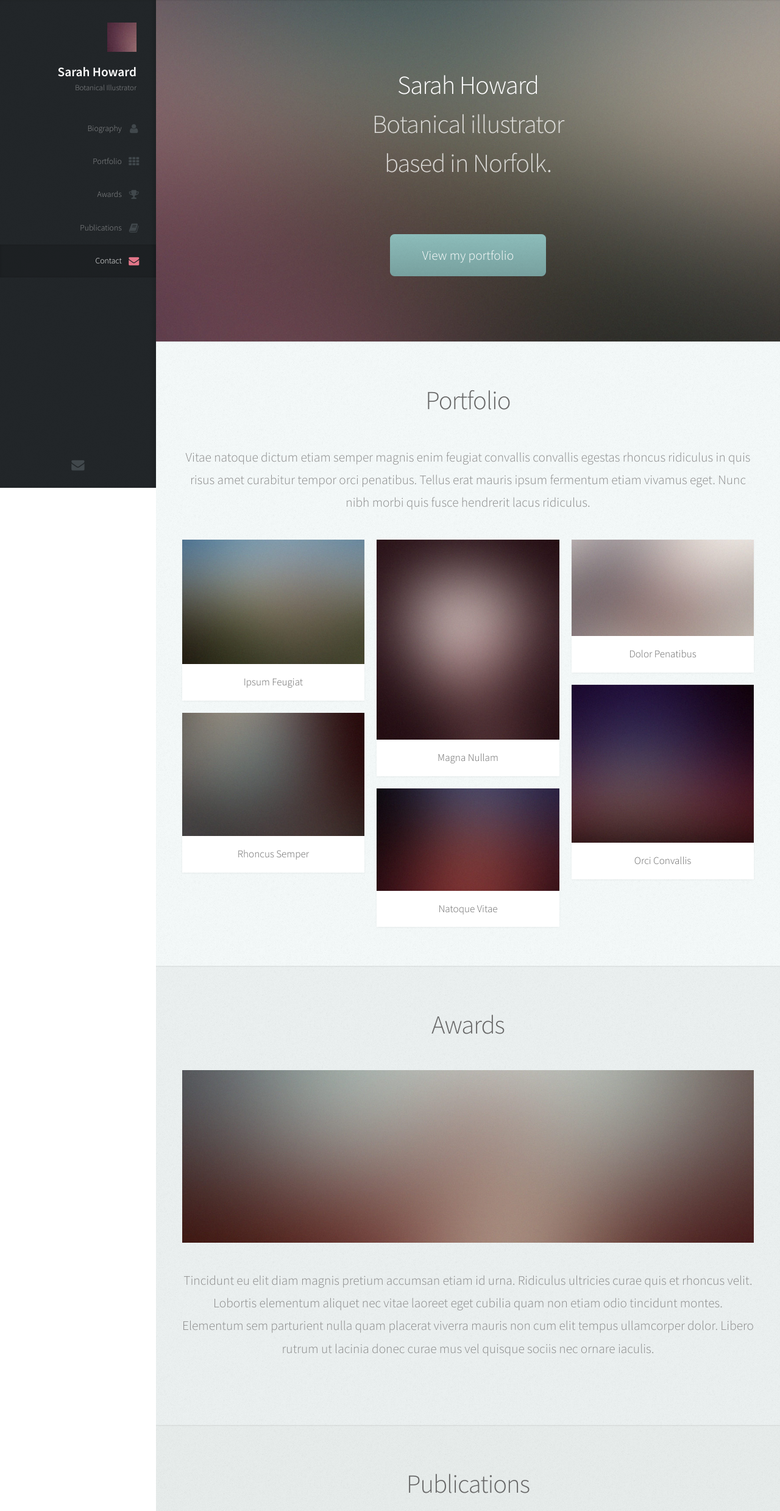
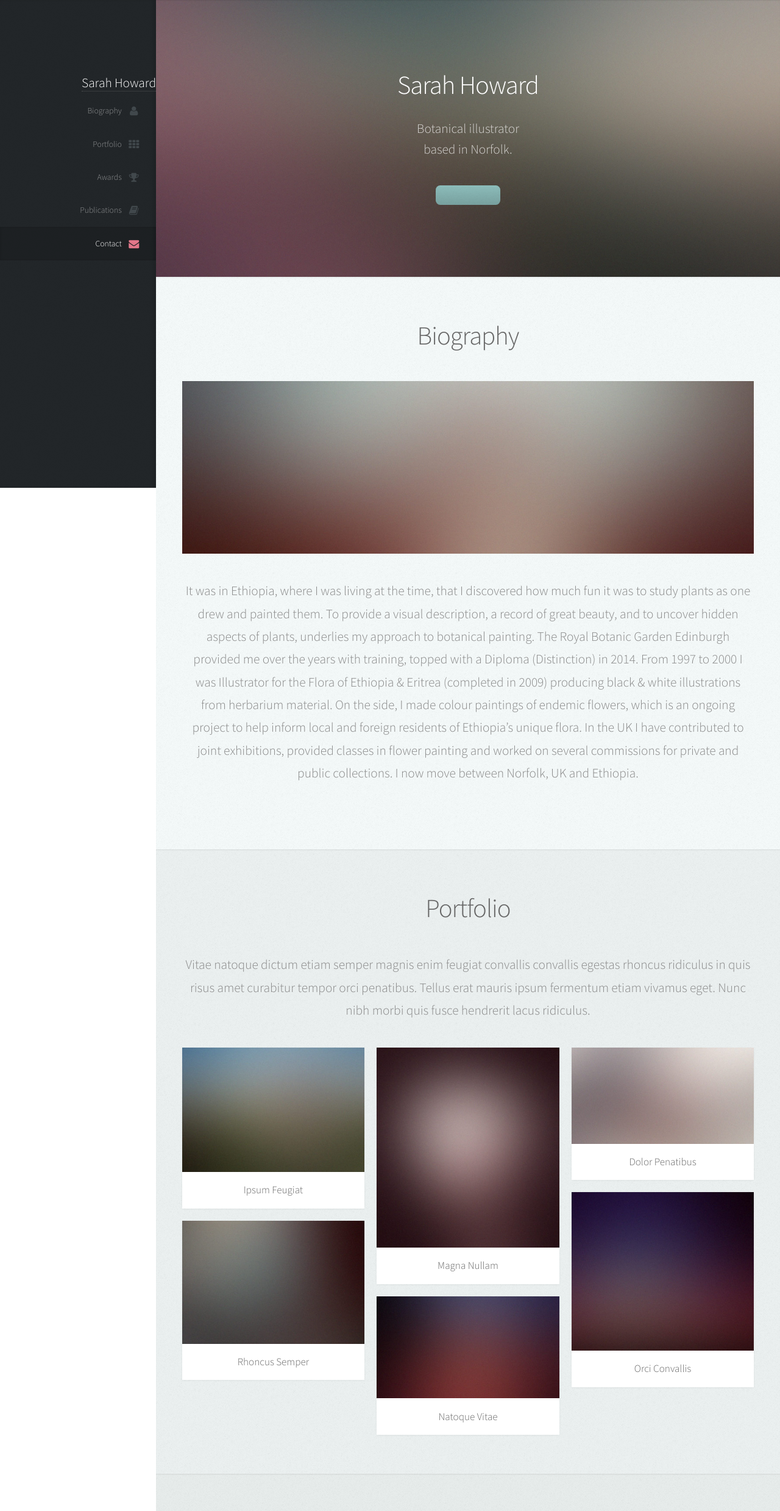
Before and after one commit to pjhsherlock/pjhsherlock.github.io, a plain HTML site: page index.html in a window 1280 px wide. Shown: the top 2478 px of the page at 61% size. Drawn offline with Linux system fonts and the light colour scheme.

Commit message:
Train
Content Updates

```diff
--- a/assets/css/main.css
+++ b/assets/css/main.css
@@ -1552,7 +1552,7 @@
 
 	body {
 		background: #fff;
-		font-family: 'Source Sans Pro', sans-serif;
+		font-family: 'Latinghei','Source Sans Pro', sans-serif;
 		font-size: 19pt;
 		font-weight: 300;
 		line-height: 1.75em;
@@ -1571,7 +1571,7 @@
 		}
 
 	input, textarea, select {
-		font-family: 'Source Sans Pro', sans-serif;
+		font-family: 'Latinghei', 'Source Sans Pro', sans-serif;
 		font-size: 19pt;
 		font-weight: 300;
 		line-height: 1.75em;
--- a/index.html
+++ b/index.html
@@ -23,9 +23,7 @@
 
 					<!-- Logo -->
 						<div id="logo">
-							<span class="image avatar48"><img src="images/avatar.jpg" alt="" /></span>
-							<h1 id="title">Sarah Howard</h1>
-							<p>Botanical Illustrator</p>
+
 						</div>
 
 					<!-- Nav -->
@@ -44,7 +42,8 @@
 
 							-->
 							<ul>
-								<li><a href="#top" id="top-link" class="skel-layers-ignoreHref"><span class="icon fa-user">Biography</span></a></li>
+                                <li></li><a href="#top" id="top-link" class="skel-layers-ignoreHref"><span id="title">Sarah Howard</span></a></la>
+								<li><a href="#biography" id="biography-link" class="skel-layers-ignoreHref"><span class="icon fa-user">Biography</span></a></li>
 								<li><a href="#portfolio" id="portfolio-link" class="skel-layers-ignoreHref"><span class="icon fa-th">Portfolio</span></a></li>
 								<li><a href="#awards" id="awards-link" class="skel-layers-ignoreHref"><span class="icon fa-trophy">Awards</span></a></li>
                                 <li><a href="#publications" id="publications-link" class="skel-layers-ignoreHref"><span class="icon fa-book">Publications</span></a></li>
@@ -57,9 +56,7 @@
 				<div class="bottom">
 
 					<!-- Social Icons -->
-						<ul class="icons">
-							<li><a href="#" class="icon fa-envelope"><span class="label">Email</span></a></li>
-						</ul>
+
 
 				</div>
 
@@ -73,27 +70,42 @@
 						<div class="container">
 
 							<header>
-								<h2 class="alt"><strong>Sarah Howard</strong>
-								<p>Botanical illustrator<br />
-								based in Norfolk.</p>
+                                <h2 class="alt"><strong>Sarah Howard</strong></h2>
+								<p>Botanical illustrator<br /></p>
+								<h4>based in Norfolk.</h4>
+                            </header>
+
+							<footer>
+								<a href="#portfolio" class="button scrolly"></a>
+							</footer>
+
+						</div>
+					</section>
+				<!-- Biography -->
+					<section id="biography" class="two">
+						<div class="container">
+
+							<header>
+								<h2>Biography</h2>
 							</header>
 
-							<footer>
-								<a href="#portfolio" class="button scrolly">View my portfolio</a>
-							</footer>
+							<a href="#" class="image featured"><img src="images/pic08.jpg" alt="" /></a>
+
+                                <p> It was in Ethiopia, where I was living at the time, that I discovered how much fun it was to study plants as one drew and painted them.  To provide a visual description, a record of great beauty, and to uncover hidden aspects of plants, underlies my approach to botanical painting.  The Royal Botanic Garden Edinburgh provided me over the years with training, topped with a Diploma (Distinction) in 2014.   From 1997 to 2000 I was Illustrator for the Flora of Ethiopia & Eritrea (completed in 2009) producing black & white illustrations from herbarium material. On the side, I made colour paintings of endemic flowers, which is an ongoing project to help inform local and foreign residents of Ethiopia’s unique flora.  In the UK I have contributed to joint exhibitions, provided classes in flower painting and worked on several commissions for private and public collections.  I now move between Norfolk, UK and Ethiopia.
+</p>
 
 						</div>
 					</section>
 
 				<!-- Portfolio -->
-					<section id="portfolio" class="two">
+					<section id="portfolio" class="three">
 						<div class="container">
 
 							<header>
 								<h2>Portfolio</h2>
 							</header>
 
-							<p>Vitae natoque dictum etiam semper magnis enim feugiat convallis convallis
+							<p>Vitae natoque dictum etiam semper magnis enim feugiat         convallis convallis
 							egestas rhoncus ridiculus in quis risus amet curabitur tempor orci penatibus.
 							Tellus erat mauris ipsum fermentum etiam vivamus eget. Nunc nibh morbi quis
 							fusce hendrerit lacus ridiculus.</p>
@@ -147,7 +159,7 @@
 					</section>
 
 				<!-- Awards -->
-					<section id="awards" class="three">
+					<section id="awards" class="four">
 						<div class="container">
 
 							<header>
@@ -156,38 +168,49 @@
 
 							<a href="#" class="image featured"><img src="images/pic08.jpg" alt="" /></a>
 
-							<p>Tincidunt eu elit diam magnis pretium accumsan etiam id urna. Ridiculus
-							ultricies curae quis et rhoncus velit. Lobortis elementum aliquet nec vitae
-							laoreet eget cubilia quam non etiam odio tincidunt montes. Elementum sem
-							parturient nulla quam placerat viverra mauris non cum elit tempus ullamcorper
-							dolor. Libero rutrum ut lacinia donec curae mus vel quisque sociis nec
-							ornare iaculis.</p>
+							<ul>
+                                <li>Royal Horticultural Society, London	2016, Gold Medal, Horn of Africa Aloes</li>
+                                <li>Botanical Illustration, Scotland 2015,	Silver Gilt Medal, Aloes</li>
+                                <li>Botanical Illustration, Scotland 2009,	Silver Medal, Bulb Irises</li>
+                                <li>13th International Exhibition, Hunt Institute,  Pittsburgh, USA	2010 - 2 paintings selected for exhibition</li>
+                            </ul>
+
+                            <p>Contributions to other joint and society exhibitions in Scotland and in England, including for the Iceni Botanical Artists in Norfolk.</p>
 
 						</div>
 					</section>
 
 				<!-- Publications -->
-					<section id="publications" class="four">
+					<section id="publications" class="five">
 						<div class="container">
 
 							<header>
 								<h2>Publications</h2>
+                                <h4>(authored either as Sarah Howard or Sarah Sherlock)</h4>
 							</header>
 
 							<a href="#" class="image featured"><img src="images/pic08.jpg" alt="" /></a>
 
-							<p>Tincidunt eu elit diam magnis pretium accumsan etiam id urna. Ridiculus
-							ultricies curae quis et rhoncus velit. Lobortis elementum aliquet nec vitae
-							laoreet eget cubilia quam non etiam odio tincidunt montes. Elementum sem
-							parturient nulla quam placerat viverra mauris non cum elit tempus ullamcorper
-							dolor. Libero rutrum ut lacinia donec curae mus vel quisque sociis nec
-							ornare iaculis.</p>
+							<p>Illustrations in:</p>
+                                <ul>
+                                    <li>Flora of Ethiopia & Eritrea Vol 2, Part 1.  Sue Edwards et al (eds) AAU Press, 2000</li>
+                                    <li>Flora of Ethiopia & Eritrea Vol 4, Part 1.  Inga Hedberg et al (eds) AAU Press, 2003</li>
+                                    <li>Flora of Ethiopia & Eritrea Vol 5.  Inga Hedberg et al (eds) AAU Press, 2006</li>
+                                    <li>Flora of Ethiopia & Eritrea Vol 6.  Sue Edwards et al (eds) AAU Press, 1997</li>
+                                </ul>
+                            <p>Articles:</p>
+                                <ul>
+                                    <li>‘The Flower that Warms the Cliffs’ in Selamta, Vol 17(3), 2000</li>
+                                    <li>‘A Flowering of History’ in Selamta Vol 18(4), 2001</li>
+                                    <li>‘Ethiopia – Land of the New Flower’ in The Duncan Lawrie Journal, Autumn 2000</li>
+                                    <li>‘Tramping Ethiopia for Aloes’ in The Botanical Artist (Association of American Botanical Artists) Vol 22(1), 2016</li>
+                                </ul>
 
 						</div>
 					</section>
 
 				<!-- Contact -->
-					<section id="contact" class="five">
+					<section id="contact" class="six">
 						<div class="container">
 
 							<header>
```
